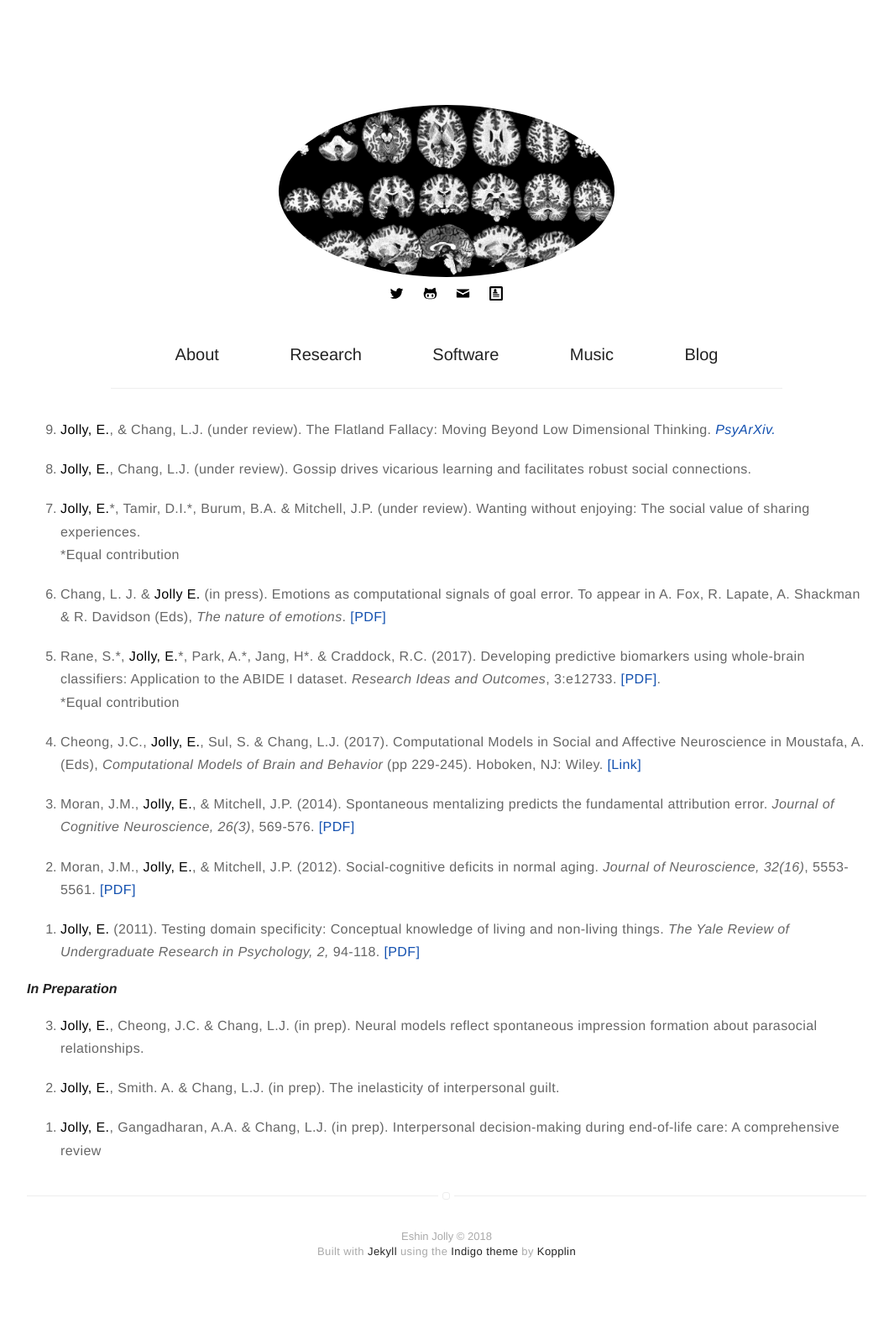
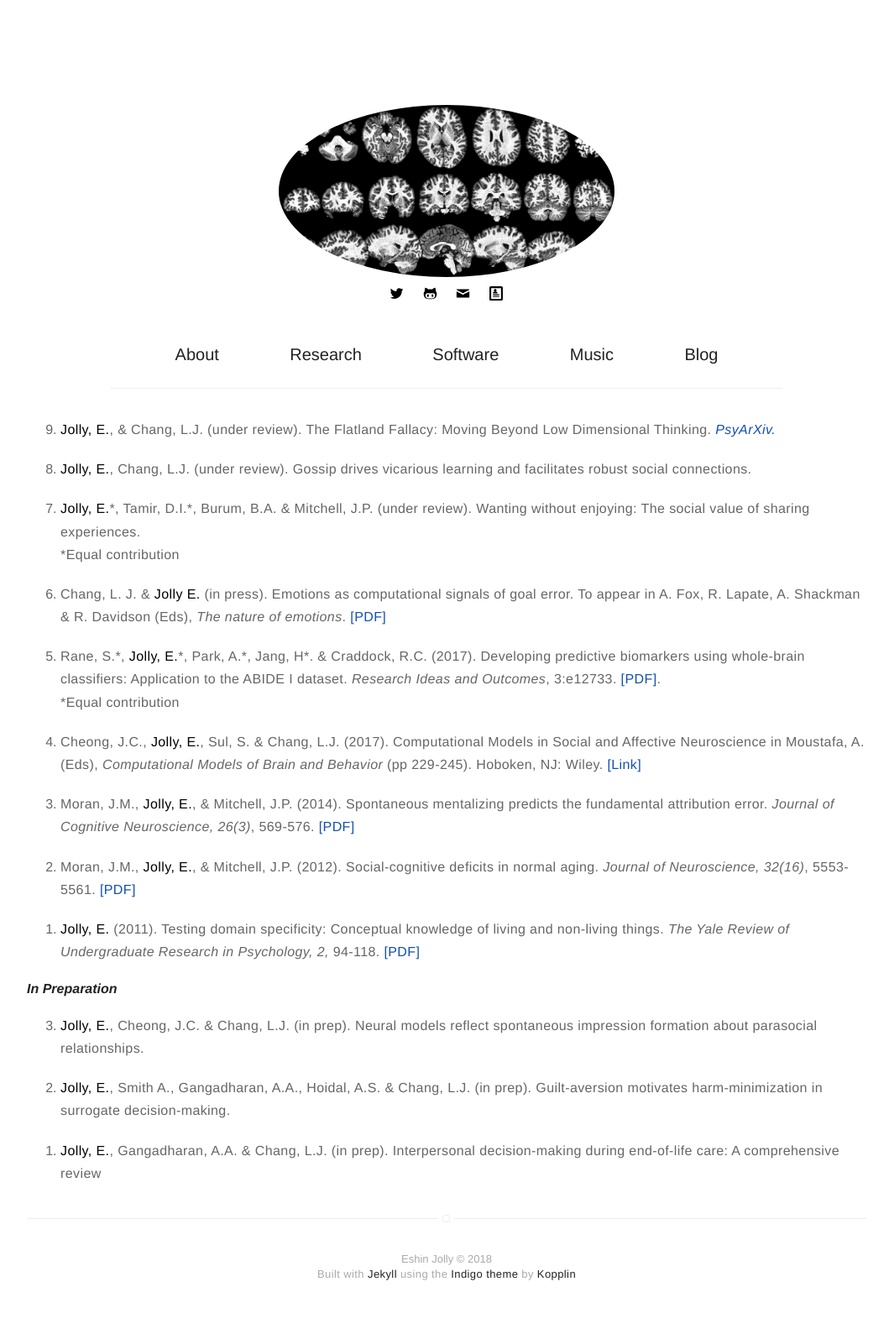
Before and after one commit to ejolly/ejolly.github.io, a Jekyll site: the page built from publications.md, in a window 1280 px wide. Shown: the whole page at 84% size, without its empty margins (108-1167 px from the left). Built offline with Jekyll 4.4.1, drawn with Linux system fonts in a browser that asks for light colours; comment, search, counter and statistics services are not loaded; before the commit the page ends 1562 px from its top, so only the background shows below that.

Commit message:
Minor title change.

```diff
--- a/publications.md
+++ b/publications.md
@@ -27,7 +27,7 @@ layout: page
 #### *In Preparation*
 3. **Jolly, E.**, Cheong, J.C. & Chang, L.J. (in prep). Neural models reflect spontaneous impression formation about parasocial relationships.
 
-2. **Jolly, E.**, Smith. A. & Chang, L.J. (in prep). The inelasticity of interpersonal guilt.
+2. **Jolly, E.**, Smith A., Gangadharan, A.A., Hoidal, A.S. & Chang, L.J.  (in prep). Guilt-aversion motivates harm-minimization in surrogate decision-making.
 
 1. **Jolly, E.**, Gangadharan, A.A. & Chang, L.J. (in prep). Interpersonal decision-making during end-of-life care: A comprehensive review
 {: reversed="reversed"}
```
